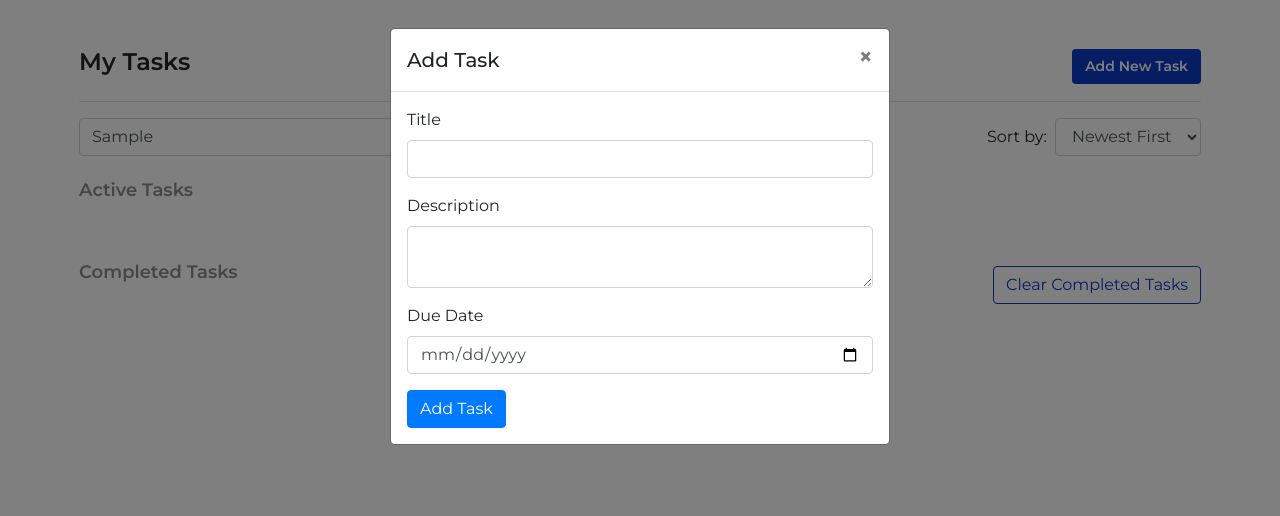
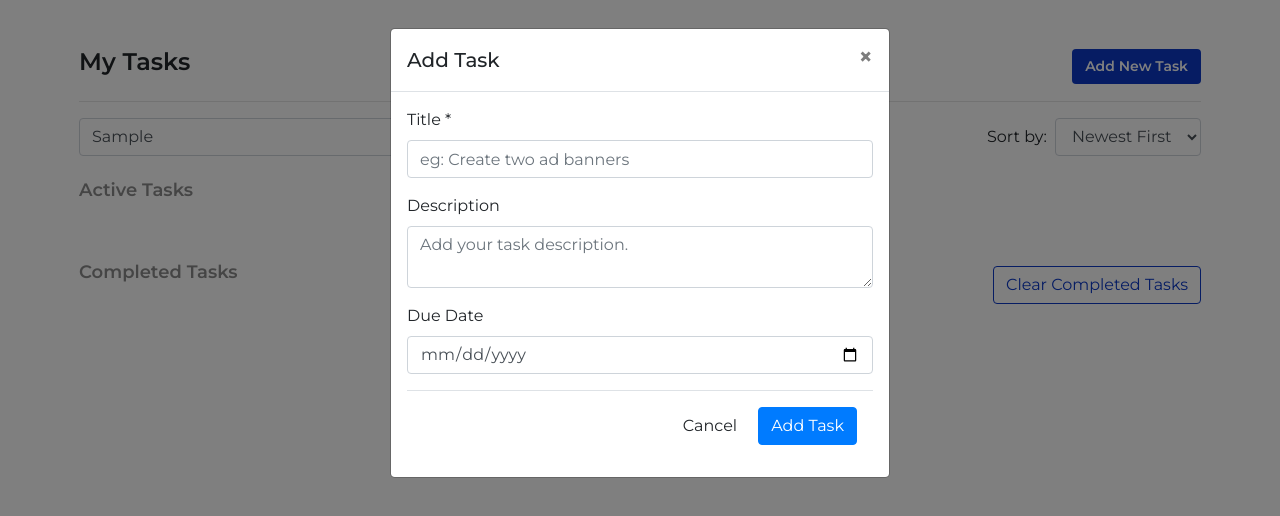
Before and after one commit to sethu-aot/fresher-project-js-todo, a plain HTML site: page index.html in a window 1280 px wide. Both pictures are taken after typing "Sample" into the empty fields and a click on the button "Add New Task". Drawn offline with nearby package versions, Linux system fonts and the light colour scheme.

Commit message:
Updated edit modal and add task modal

```diff
--- a/index.html
+++ b/index.html
@@ -53,7 +53,7 @@
 
         <div class="mt-4 col-md-12 d-flex justify-content-between align-items-center compleated-tasks-row">
             <h2>Completed Tasks</h2>
-            <button class="btn btn-danger mt-3 d-flex justify-content-end clear-compleated-tasks-btn" id="clearCompleted">Clear Completed Tasks</button>
+            <button class="btn mt-3 d-flex justify-content-end clear-compleated-tasks-btn" id="clearCompleted">Clear Completed Tasks</button>
         </div>
 
         <ul class="list-group mt-3" id="completedTaskList">
@@ -62,8 +62,8 @@
     </div>
 
     <!-- Add Task Modal -->
-    <div class="modal fade" id="addTaskModal" tabindex="-1" aria-labelledby="addTaskModalLabel" aria-hidden="true">
-        <div class="modal-dialog">
+    <div class="modal fade " id="addTaskModal" tabindex="-1" aria-labelledby="addTaskModalLabel" aria-hidden="true">
+        <div class="modal-dialog ">
             <div class="modal-content">
                 <div class="modal-header">
                     <h5 class="modal-title" id="addTaskModalLabel">Add Task</h5>
@@ -74,27 +74,31 @@
                 <div class="modal-body">
                     <form id="taskForm">
                         <div class="form-group">
-                            <label for="taskTitle">Title</label>
-                            <input type="text" class="form-control" id="taskTitle" required>
+                            <label for="taskTitle">Title *</label>
+                            <input type="text" class="form-control" id="taskTitle" placeholder="eg: Create two ad banners" required>
                         </div>
                         <div class="form-group">
                             <label for="taskDescription">Description</label>
-                            <textarea class="form-control" id="taskDescription"></textarea>
+                            <textarea class="form-control" id="taskDescription" placeholder="Add your task description."></textarea>
                         </div>
                         <div class="form-group">
                             <label for="taskDueDate">Due Date</label>
                             <input type="date" class="form-control" id="taskDueDate">
                         </div>
-                        <button type="submit" class="btn btn-primary">Add Task</button>
+                        <div class="modal-footer">
+                            <button type="button" class="btn cancel-btn" data-dismiss="modal">Cancel</button>
+                            <button type="submit" class="btn btn-primary">Add Task</button>
+                        </div>
                     </form>
                 </div>
             </div>
         </div>
     </div>
 
+
     <!-- Edit Task Modal -->
     <div class="modal fade" id="editTaskModal" tabindex="-1" aria-labelledby="editTaskModalLabel" aria-hidden="true">
-        <div class="modal-dialog">
+        <div class="modal-dialog modal-dialog-centered">
             <div class="modal-content">
                 <div class="modal-header">
                     <h5 class="modal-title" id="editTaskModalLabel">Edit Task</h5>
@@ -105,7 +109,7 @@
                 <div class="modal-body">
                     <form id="editTaskForm">
                         <div class="form-group">
-                            <label for="editTaskTitle">Title</label>
+                            <label for="editTaskTitle">Title *</label>
                             <input type="text" class="form-control" id="editTaskTitle" required>
                         </div>
                         <div class="form-group">
@@ -116,12 +120,16 @@
                             <label for="editTaskDueDate">Due Date</label>
                             <input type="date" class="form-control" id="editTaskDueDate">
                         </div>
-                        <button type="submit" class="btn btn-primary">Save Changes</button>
+                        <div class="modal-footer">
+                            <button type="button" class="btn cancel-btn" data-dismiss="modal">Cancel</button>
+                            <button type="submit" class="btn btn-primary">Save Changes</button>
+                        </div>
                     </form>
                 </div>
             </div>
         </div>
     </div>
+
 
     <!-- Delete Task Confirmation Modal -->
     <div class="modal fade" id="deleteTaskModal" tabindex="-1" aria-labelledby="deleteTaskModalLabel" aria-hidden="true">
```
